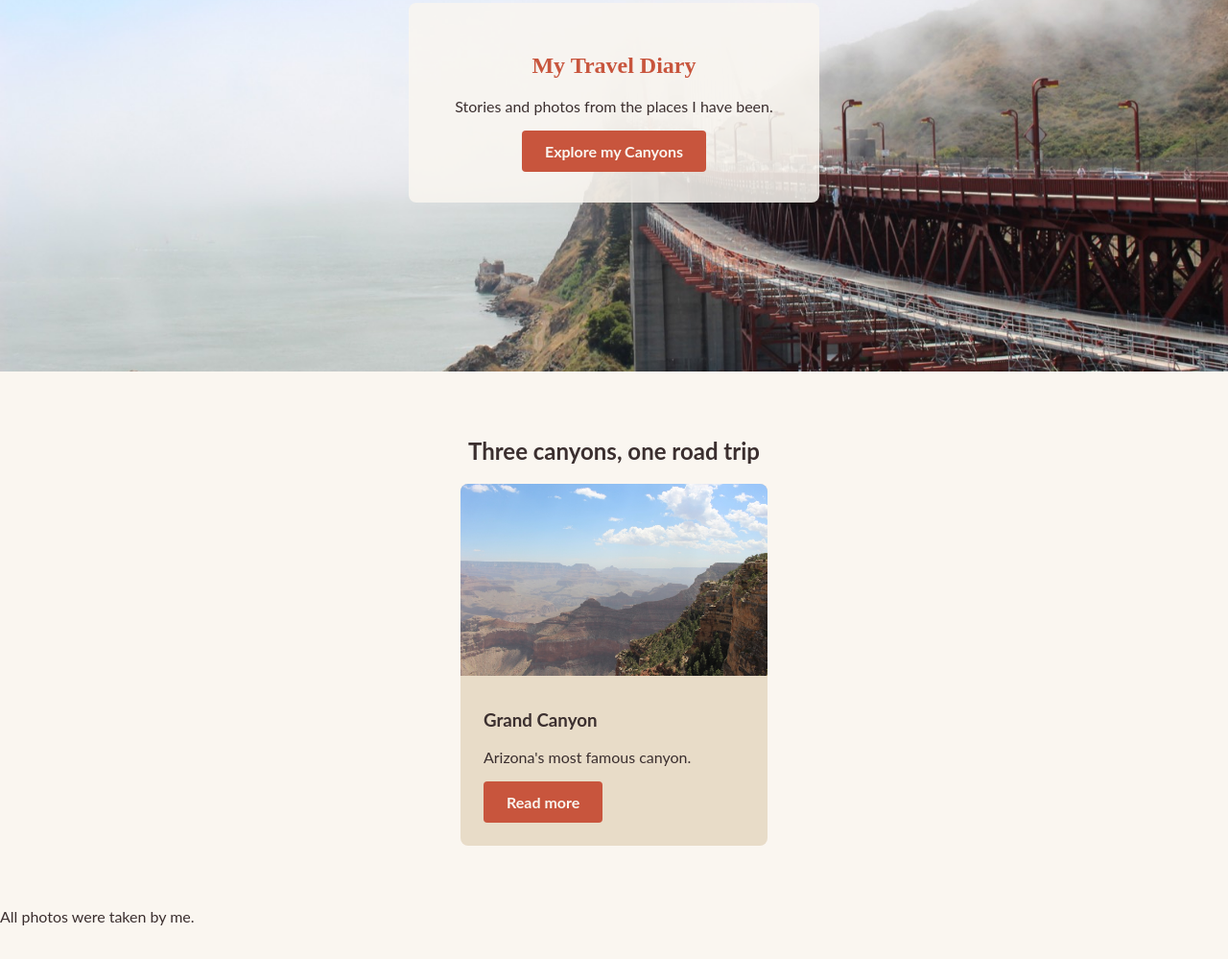
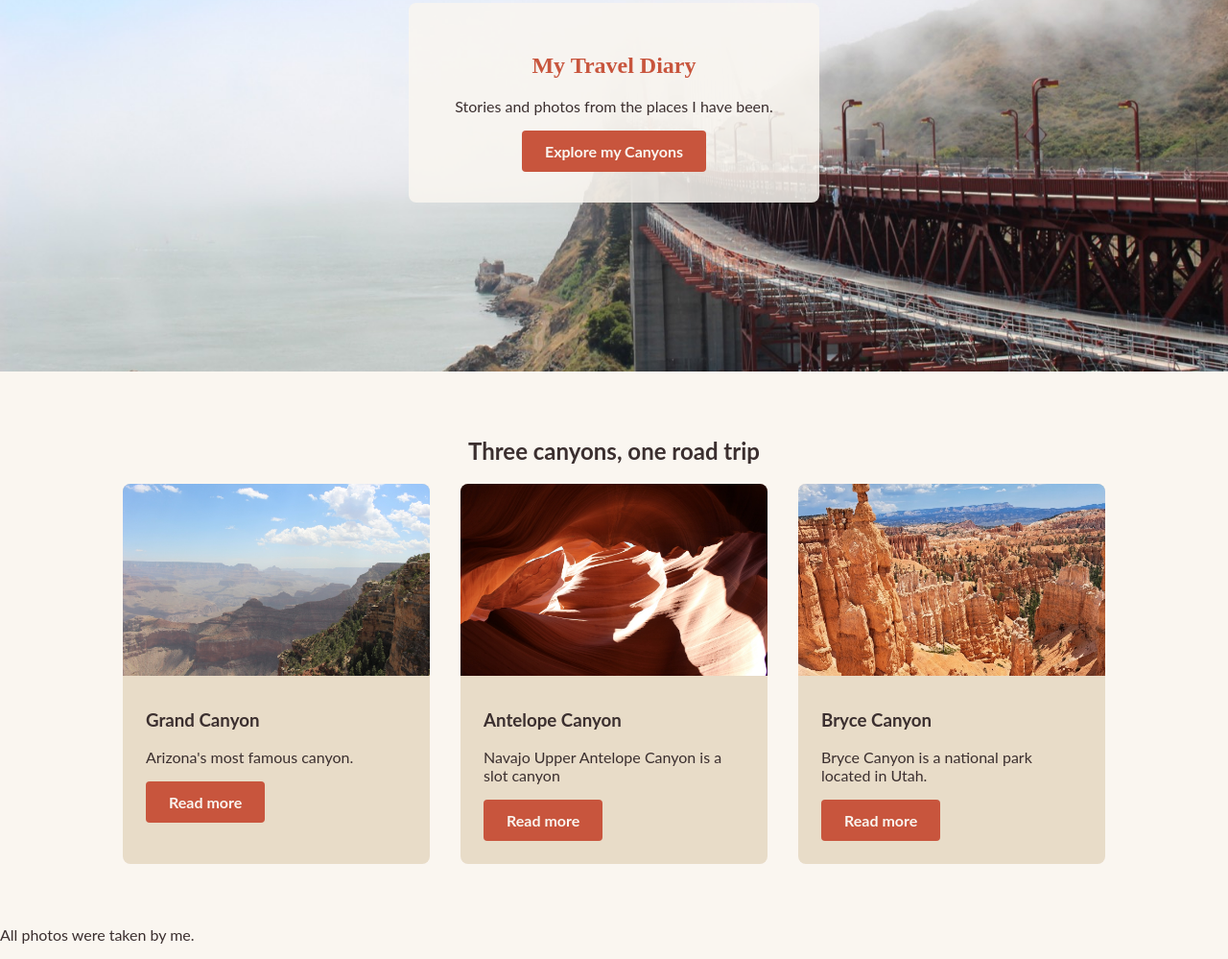
Before and after one commit to VeronicaRuta/travel-diary, a plain HTML site: page index.html in a window 1280 px wide. Shown: the part 192-1191 px from the top of the page at 96% size. Drawn offline with Linux system fonts and the light colour scheme.

Commit message:
Add first canyon card to home page

```diff
--- a/index.html
+++ b/index.html
@@ -40,6 +40,24 @@
       </div>
     </article>
 
+    <article class="card">
+      <img src="img/antelope-canyon/antelope-canyon-01.jpg" alt="View of Antelope Canyon">
+      <div class="card-body">
+        <h3>Antelope Canyon</h3>
+        <p>Navajo Upper Antelope Canyon is a slot canyon</p>
+        <a class="button" href="antelope-canyon.html">Read more</a>
+      </div>
+    </article>
+
+    <article class="card">
+      <img src="img/bryce-canyon/bryce-canyon-01.jpg" alt="View of Bryce Canyon">
+      <div class="card-body">
+        <h3>Bryce Canyon</h3>
+        <p>Bryce Canyon is a national park located in Utah.</p>
+        <a class="button" href="bryce-canyon.html">Read more</a>
+      </div>
+    </article>
+
   </div>
 </section>
 </main>
```
